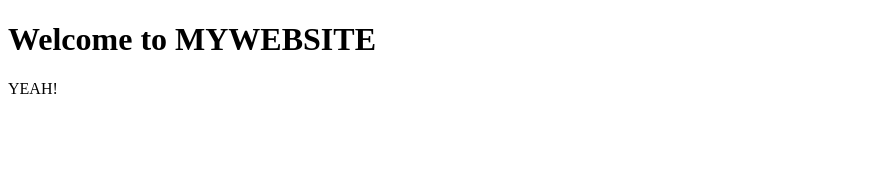
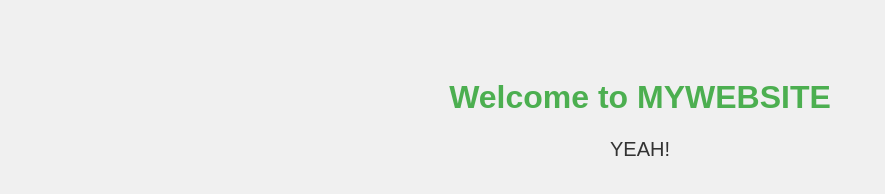
Before and after one commit to ShejulShubham/devops, a plain HTML site: page index.html in a window 1280 px wide. Shown: the whole page, without its empty margins (0-885 px from the left). Drawn offline with Linux system fonts and the light colour scheme.

Commit message:
color change

```diff
--- a/index.html
+++ b/index.html
@@ -5,6 +5,21 @@
     <meta name="viewport" content="width=device-width, initial-scale=1.0">
     <title>Welcome to MYWEBSITE</title>
 </head>
+<style>
+    body {
+        font-family: Arial, sans-serif;
+        background-color: #f0f0f0;
+        color: #333;
+        text-align: center;
+        padding: 50px;
+    }
+    h1 {
+        color: #4CAF50;
+    }
+    p {
+        font-size: 20px;
+    }
+    </style>
 <body>
     <h1>Welcome to MYWEBSITE</h1>
     <p>YEAH!</p>
```
